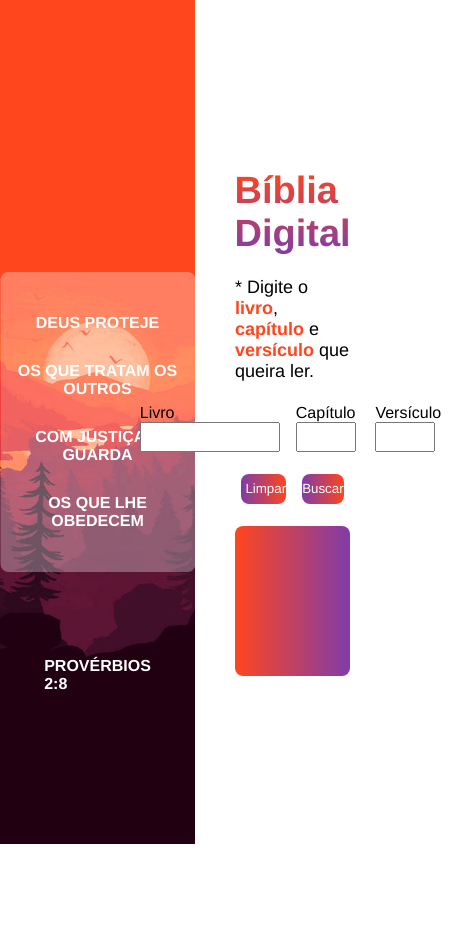
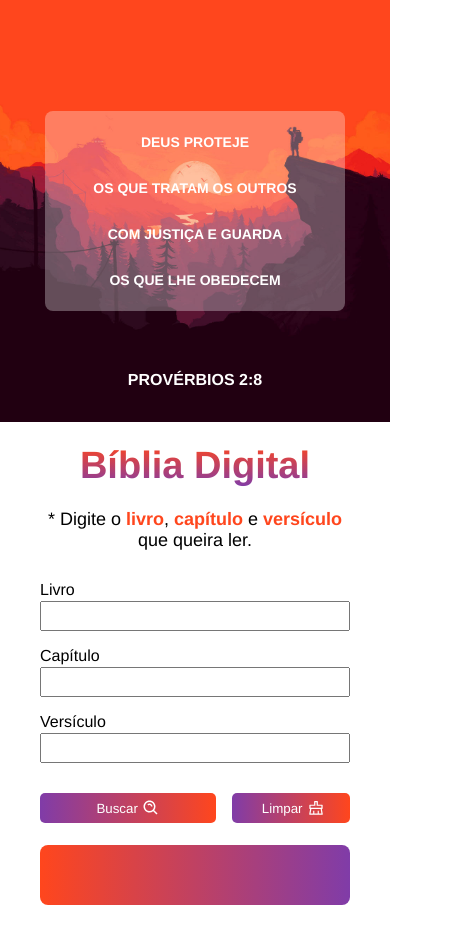
Before and after one commit to leonardojpereira/bible-app, a React (Create React App) app: page / in a window 390 px wide. Shown: the whole page, 453 px wide, since content can reach past the window. Before the commit the page ends 848 px from the top, so only its background shows below. Built offline with nearby package versions, Linux system fonts and the light colour scheme.

Commit message:
feat: starting media query

```diff
--- a/package.json
+++ b/package.json
@@ -9,6 +9,7 @@
     "axios": "^1.3.4",
     "react": "^18.2.0",
     "react-dom": "^18.2.0",
+    "react-icons": "^4.7.1",
     "react-scripts": "5.0.1",
     "styled-components": "^5.3.6",
     "web-vitals": "^2.1.0"
--- a/src/App.js
+++ b/src/App.js
@@ -1,4 +1,4 @@
-import GlobalStyle from "./style";
+import GlobalStyle from "./GlobalStyle";
 import Banner from "./components/Banner";
 import { Container } from "./style";
 import Bible from "./components/Bible";
@@ -12,6 +12,8 @@ function App() {
      <Banner/>
      <Bible/>
     </Container>
+
+
     </>
 
 
--- /dev/null
+++ b/src/GlobalStyle.js
@@ -0,0 +1,13 @@
+import { createGlobalStyle } from 'styled-components'
+
+const GlobalStyle = createGlobalStyle`
+ * {
+    margin: 0;
+    padding: 0;
+    box-sizing: border-box;
+    font-family: Open-Sans, Helvetica, Sans-Serif;
+  }
+`
+
+
+export default GlobalStyle;
--- a/src/components/Banner/style.js
+++ b/src/components/Banner/style.js
@@ -2,8 +2,12 @@ import styled from 'styled-components';
 
 const BannerContainer = styled.div`
     width: 50%;
-    height: 100%;
+    height: 100vh;
     position: relative;
+    @media (max-width: 660px) {
+        width: 100%;
+        height: 50vh;
+    }
 `
 
 const ImgBanner = styled.img`
@@ -27,24 +31,39 @@ const TextContainer = styled.div`
     width: 100%;
     height: 300px;
     border-radius: 8px;
+    @media (max-width: 660px) {
+        height: 200px;
+    }
+    @media (max-width: 320px) {
+        max-width: 250px;
+    }
 `
 const Text = styled.p`
     padding: 15px 8px;
-    font-size: 16px;
+    font-size: 18px;
     text-align: center;
     text-transform: uppercase;
     color: #FFF;
     font-weight: bold;
+    @media (max-width: 660px) {
+        font-size: 14px;
+    }
 `
-const Subtitle = styled.div`
+const Subtitle = styled.p`
     position: absolute;
-    top: 20%;
     color: #FFF;
     left: 50%;
     transform: translate(-50%, -50%);
     top: 80%;
     text-transform: uppercase;
     font-weight: bold;
+    @media (max-width: 660px) {
+        top: 90%;
+    }
+    @media (max-width: 320px) {
+        font-size: 14px;
+        text-align: center;
+    }
 `
 
 export { BannerContainer, ImgBanner, TextContainer, Text, Subtitle }
--- a/src/components/Bible/index.js
+++ b/src/components/Bible/index.js
@@ -8,33 +8,36 @@ import {
     InputChapter,
     InputVerse,
     Description,
-    ButtonSearch,
     TitleContainer,
     BookTitle,
     ChapterNumber,
     VerseNumber,
     VerseText,
     ButtonContainer,
-    ButtonClear,
     Colon,
-    Strong
+    Strong,
+    Icon,
+    DescriptionContainer
 } from "./style"
 import { Title } from "../TItle";
+import { ButtonSearch, ButtonClear } from "../Button";
 import { useState } from 'react';
+import { AiOutlineClear } from 'react-icons/ai';
+import { BiSearchAlt } from 'react-icons/bi';
 import api from "../../services/api";
 export default function Bible() {
 
     const [book, setBook] = useState('');
     const [chapter, setChapter] = useState('');
     const [verses, setVerses] = useState('');
-    const [displayVerses, setDisplayVerses] = useState([{}]);
+    const [display, setDisplay] = useState([{}]);
 
 
 
     async function handleSearch() {
         api.get(`${book}+${chapter}:${verses}?translation=almeida`)
             .then(res => {
-                setDisplayVerses([{
+               setDisplay([{
                     text: res.data.text,
                     book: book,
                     chapter: chapter,
@@ -42,7 +45,7 @@ export default function Bible() {
                     colon: ':'
                 }])
             }).catch((err) => {
-                setDisplayVerses([{
+               setDisplay([{
                     text: 'Desculpe, não foi possível localizar nenhum versículo :/'
                 }]);
             })
@@ -53,7 +56,7 @@ export default function Bible() {
         setBook('');
         setChapter('');
         setVerses('');
-        setDisplayVerses([{}]);
+       setDisplay([{}]);
     }
 
     return (
@@ -77,21 +80,21 @@ export default function Bible() {
 
             </BookContainer>
             <ButtonContainer>
-                <ButtonClear onClick={handleClear}>Limpar</ButtonClear>
-                <ButtonSearch onClick={handleSearch}>Buscar</ButtonSearch>
+                <ButtonSearch onClick={handleSearch}>Buscar  <Icon><BiSearchAlt/></Icon></ButtonSearch>
+                <ButtonClear onClick={handleClear}>Limpar  <Icon><AiOutlineClear/></Icon></ButtonClear>
             </ButtonContainer>
 
 
 
             <Description>
-                {displayVerses.map((item) => (
-                    <div key={item}>
+                {display.map((item) => (
+                    <DescriptionContainer key={item}>
                         <TitleContainer>
                             <BookTitle>{item.book}</BookTitle>
                             <ChapterNumber>{item.chapter}</ChapterNumber> <Colon>{item.colon}</Colon> <VerseNumber>{item.verses}</VerseNumber>
                         </TitleContainer>
                         <VerseText>{item.text}</VerseText>
-                    </div>
+                    </DescriptionContainer>
                 ))}
             </Description>
         </BibleContainer>
--- a/src/components/Bible/style.js
+++ b/src/components/Bible/style.js
@@ -4,17 +4,24 @@ export const BibleContainer = styled.div`
     display: flex;
     flex-direction: column;
     justify-content: center;
-    align-items: center;
     width: 50%;
     height: 100%;
     position: relative;
     padding: 0 40px;
     background: #FFF;
+    margin-top: 18px;
+    @media (max-width: 660px) {
+        width: 100%;
+        margin: 22px 0;
+    }
 `
 
 export const Subtitle = styled.span`
    font-size: 18px;
-
+   text-align: center;
+   @media (max-width: 320px) {
+    font-size: 14px;
+ }
 `
 
 export const Strong = styled.strong`
@@ -22,16 +29,21 @@ export const Strong = styled.strong`
 `
 
 export const BookContainer = styled.div`
+    margin: 22px 0;
     display: flex;
-    margin: 22px 0;
+    flex-direction: column;
 `
 export const Mimic = styled.div`
-    margin: 0 8px;
+    margin: 8px 0;
+    display: flex;
+    flex-direction: column;
+    width: 100%;
 
 `
 
 export const InputTitle = styled.label`
     margin-right: 4px;
+    margin-bottom: 2px;
 `
 
 export const InputBook = styled.input`
@@ -39,6 +51,7 @@ export const InputBook = styled.input`
     height: 30px;
     padding-left: 4px;
     outline: none;
+    width: 100%;
 `
 
 export const InputChapter = styled.input`
@@ -46,6 +59,7 @@ export const InputChapter = styled.input`
       width: 60px;
       padding-left: 4px;
       outline: none;
+      width: 100%;
 `
 
 export const InputVerse = styled.input`
@@ -53,6 +67,7 @@ export const InputVerse = styled.input`
       width: 60px;
       padding-left: 4px;
       outline: none;
+      width: 100%;
 `
 
 export const ButtonContainer = styled.div`
@@ -62,41 +77,31 @@ export const ButtonContainer = styled.div`
     width: 100%;
 `
 
-export const ButtonClear = styled.button`
-      height: 30px;
-      width: 40%;
-      padding-left: 4px;
-      border-radius: 8px;
-      border: none;
-      cursor: pointer;
-      background: linear-gradient(to left, #ff461d, #803ca8);
-      color: #FFF;
-      margin: 0 8px;
-      outline: none;
-`
-
-export const ButtonSearch = styled.button`
-   width: 40%;
-   height: 30px;
-   border-radius: 8px;
-   border: none;
-   cursor: pointer;
-   background: linear-gradient(to right,#803ca8, #ff461d);
-   color: #FFF;
-   margin: 0 8px;
-   outline: none;
+export const Icon = styled.i`
+    display: flex;
+    align-items: center;
+    justify-content: center;
+    font-size: 18px;
+    margin-left: 4px;
+    @media (max-width: 320px) {
+        font-size: 16px;
+     }
 `
 
 export const Description = styled.div`
     background: linear-gradient(to left,#803ca8, #ff461d);
-    padding: 18px;
+    padding: 22px;
     width: 100%;
-    height: 150px;
     border-radius: 8px;
     margin-top: 22px;
     display: flex;
     justify-content: center;
     align-items: center;
+    overflow-y: scroll;
+`
+
+export const DescriptionContainer = styled.div`
+
 `
 
 export const TitleContainer = styled.div`
--- /dev/null
+++ b/src/components/Button/index.js
@@ -0,0 +1,37 @@
+import styled from 'styled-components';
+
+export const ButtonClear = styled.button`
+      height: 30px;
+      width: 40%;
+      padding-left: 4px;
+      border-radius: 5px;
+      border: none;
+      cursor: pointer;
+      background: linear-gradient(to left, #ff461d, #803ca8);
+      color: #FFF;
+      outline: none;
+      display: flex;
+      align-items: center;
+      justify-content: center;
+      @media (max-width: 320px) {
+            font-size: 12px;
+         }
+`
+
+export const ButtonSearch = styled.button`
+   width: 60%;
+   height: 30px;
+   border-radius: 5px;
+   border: none;
+   cursor: pointer;
+   background: linear-gradient(to right,#803ca8, #ff461d);
+   color: #FFF;
+   outline: none;
+   display: flex;
+   align-items: center;
+   justify-content: center;
+   margin-right: 16px;
+   @media (max-width: 320px) {
+      font-size: 12px;
+   }
+`
--- a/src/components/TItle/index.js
+++ b/src/components/TItle/index.js
@@ -1,11 +1,15 @@
 import styled from 'styled-components';
 
 export const Title = styled.h1`
+   text-align: center;
    margin-bottom: 22px;
    background-image: linear-gradient(to top, #803ca8, #ff461d);
    color: black;
    background-clip: text;
   -webkit-background-clip: text;
   -webkit-text-fill-color: transparent;
-   font-size: ${props => props.large ? '38px' : '22px'}
+   font-size: ${props => props.large ? '38px' : '22px'};
+   @media (max-width: 320px) {
+      font-size: 28px;
+   }
 `
--- a/src/style.js
+++ b/src/style.js
@@ -1,18 +1,13 @@
-import styled, { createGlobalStyle } from 'styled-components'
-
-const GlobalStyle = createGlobalStyle`
- * {
-    margin: 0;
-    padding: 0;
-    box-sizing: border-box;
-    font-family: Open-Sans, Helvetica, Sans-Serif;
-  }
-`
+import styled from 'styled-components';
 
 export const Container = styled.div`
     width: 100%;
-    height: 100vh;
+    height: 100%;
     position: relative;
     display: flex;
+    overflow: hidden;
+    @media (max-width: 660px) {
+        display: block;
+        overflow: auto;
+      }
 `
-export default GlobalStyle;
```
Also changed, not shown: 2 other files (tests, documents, lock files or other folders).
